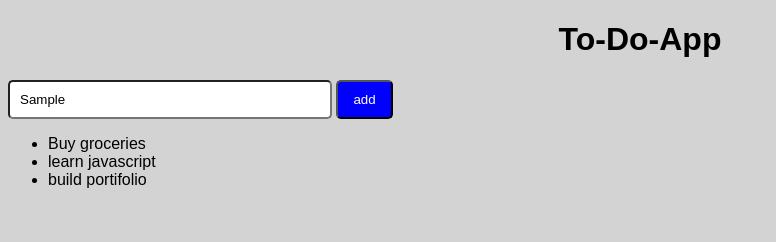
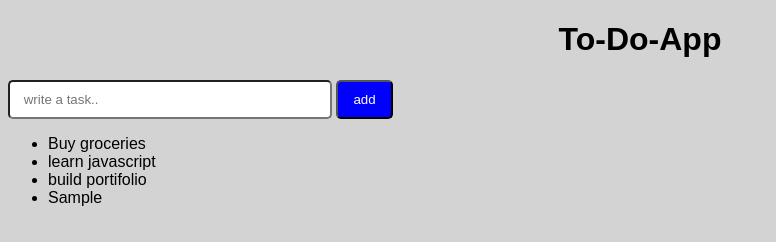
Before and after one commit to ebatesfa/To-do-app, a plain HTML site: page index.html in a window 1280 px wide. Both pictures are taken after typing "Sample" into the empty fields and a click on the button "add". Shown: the whole page, without its empty margins (0-776 px from the left). Drawn offline with Linux system fonts and the light colour scheme.

Commit message:
added some functionality

```diff
--- a/index.html
+++ b/index.html
@@ -16,6 +16,7 @@
        <li> build portifolio</li>
 
     </ul>
+    <script src="script.js"></script>
 </body>
 
 
--- a/script.js
+++ b/script.js
@@ -0,0 +1,17 @@
+console.log("JS is working");
+
+let input= document.getElementById("textinput");
+let addBtn=document.getElementById("addBtn");
+
+addBtn.addEventListener("click", function addTask(){
+ const task= input.value;
+ const li = document.createElement("li");
+ li.textContent=task;
+ const list =document.querySelector("ul");
+list.appendChild(li);
+input.value = "";
+
+
+
+
+})
```
Also changed, not shown: 1 other file.
